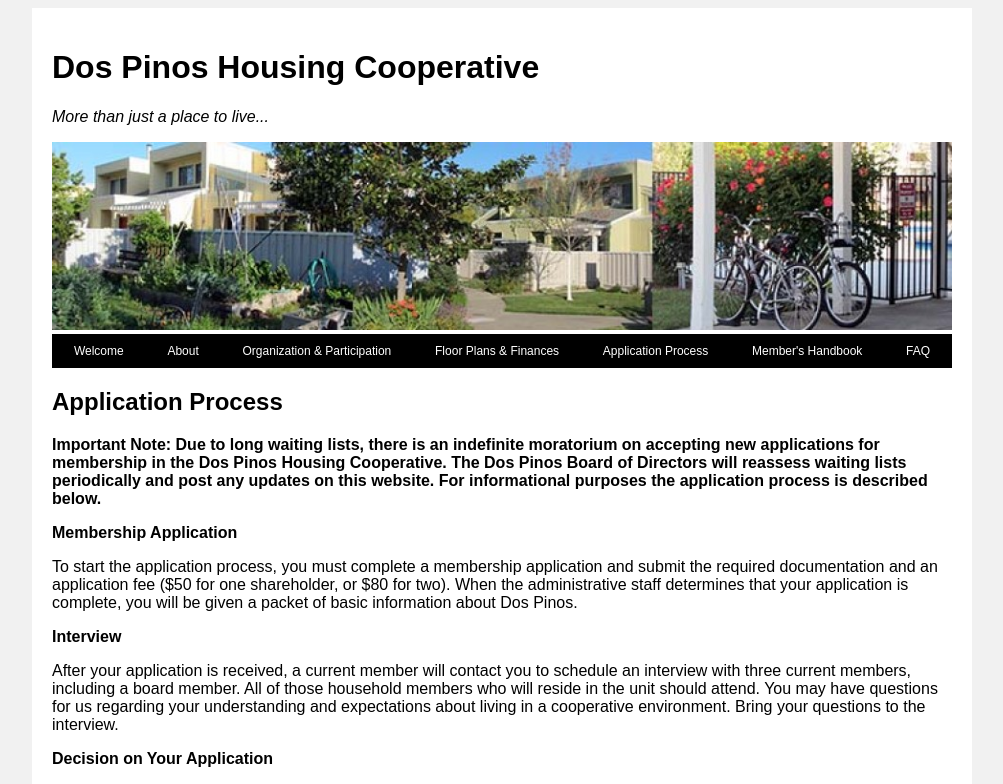
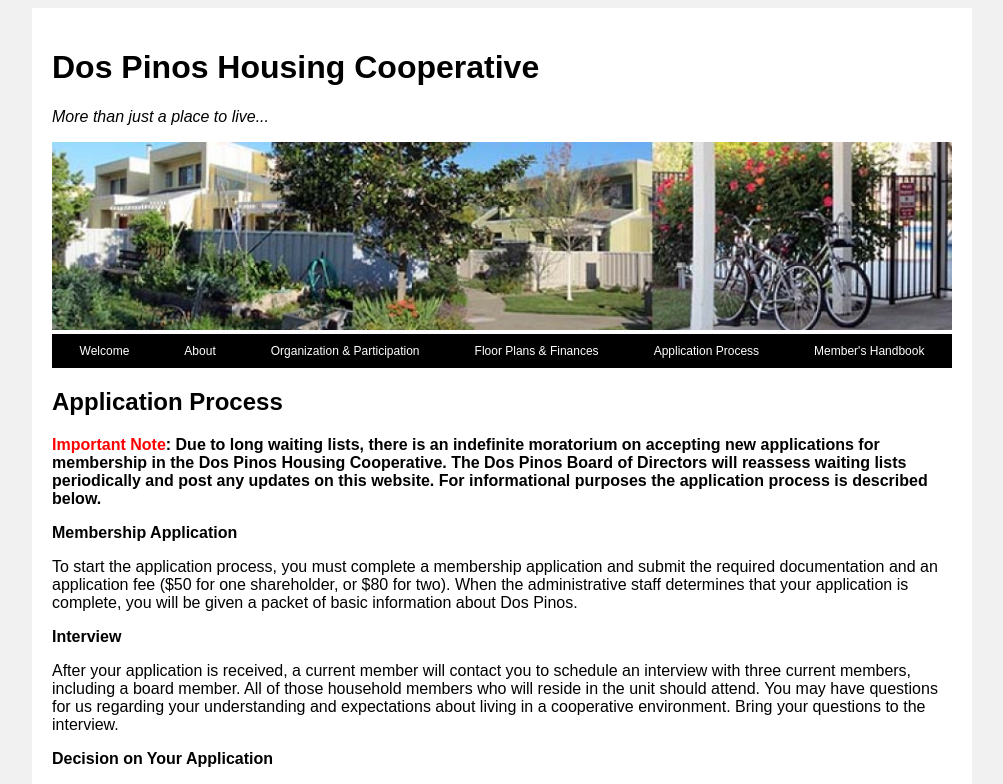
Before and after one commit to charliebrewer/dos_pinos, a React app: page /applicationProcess in a window 1280 px wide. Shown: the top 784 px of the page, without its empty margins (138-1141 px from the left). Built offline with nearby package versions, Linux system fonts and the light colour scheme.

Commit message:
Aligned remaining pages with old site.

```diff
--- a/src/components/NavBar.tsx
+++ b/src/components/NavBar.tsx
@@ -107,9 +107,9 @@
         </Dropbtn>
       </Dropdown>
 
-      <Dropdown>
+      {/* <Dropdown>
         <Dropbtn onClick={() => history.push('/faq')}>FAQ</Dropbtn>
-      </Dropdown>
+      </Dropdown> */}
     </Items>
   );
 };
--- a/src/pages/ApplicationProcess.tsx
+++ b/src/pages/ApplicationProcess.tsx
@@ -7,12 +7,12 @@
 
       <p>
         <b>
-          Important Note: Due to long waiting lists, there is an indefinite
-          moratorium on accepting new applications for membership in the Dos
-          Pinos Housing Cooperative. The Dos Pinos Board of Directors will
-          reassess waiting lists periodically and post any updates on this
-          website. For informational purposes the application process is
-          described below.
+          <span style={{ color: 'red' }}>Important Note</span>: Due to long
+          waiting lists, there is an indefinite moratorium on accepting new
+          applications for membership in the Dos Pinos Housing Cooperative. The
+          Dos Pinos Board of Directors will reassess waiting lists periodically
+          and post any updates on this website. For informational purposes the
+          application process is described below.
         </b>
       </p>
 
--- a/src/pages/FinancialInformation.tsx
+++ b/src/pages/FinancialInformation.tsx
@@ -2,7 +2,21 @@
 import styled from 'styled-components';
 
 const StyledTable = styled.table`
-  border: 1px solid black;
+  border: 1px solid #e7e7e7;
+  margin-left: 20px;
+  margin-right: 20px;
+
+  thead {
+    background-color: #d9edf7;
+    color: #333;
+  }
+
+  td, th {
+    margin-left: 0px;
+    margin-right: 0px;
+    padding-left: 15px;
+    padding-right 15px;
+  }
 `;
 
 export default () => {
--- a/src/pages/History.tsx
+++ b/src/pages/History.tsx
@@ -4,7 +4,9 @@
   return (
     <div>
       <h2>History</h2>
-      <p>A Brief History of Dos Pinos</p>
+      <h3>
+        <em>A Brief History of Dos Pinos</em>
+      </h3>
 
       <p>
         The California laws for creating limited equity housing cooperatives
```
